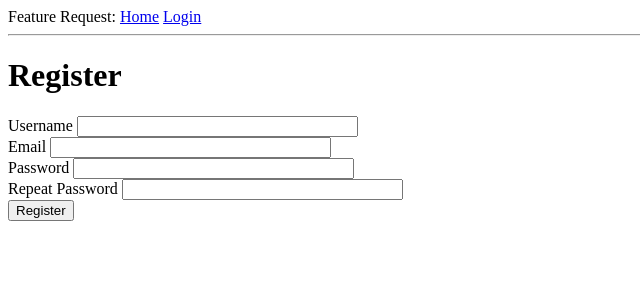
After one commit to lorenz21/Feature-Request-App, a Flask app: page /register in a window 1280 px wide. The commit adds this page. Shown: the top 300 px of the page, without its empty margins (0-640 px from the left). Run offline with Flask 2, Linux system fonts and the light colour scheme.

Commit message:
added user registration

```diff
--- a/featurerequest/app/forms.py
+++ b/featurerequest/app/forms.py
@@ -1,9 +1,29 @@
 from flask_wtf import FlaskForm
 from wtforms import StringField, PasswordField, BooleanField, SubmitField
-from wtforms.validators import DataRequired
+from wtforms.validators import DataRequired, ValidationError, Email, EqualTo
+from app.models import User
 
 class LoginForm(FlaskForm):
     username = StringField('Username', validators=[DataRequired()])
     password = PasswordField('Password', validators=[DataRequired()])
     remember_me = BooleanField('Remember Me')
     submit = SubmitField('Sign In')
+
+class RegistrationForm(FlaskForm):
+    username = StringField('Username', validators=[DataRequired()])
+    email = StringField('Email', validators=[DataRequired(),  Email()])
+    password = PasswordField('Password', validators=[DataRequired()])
+    repeat_password = PasswordField(
+        'Repeat Password', validators=[DataRequired(), EqualTo('password')])
+    submit = SubmitField('Register')
+
+
+    def validate_username(self, username):
+        user = User.query.filter_by(username=username.data).first()
+        if user is not None:
+            raise ValidationError('Please select another username.')
+
+    def validate_email(self, email):
+        user = User.query.filter_by(email=email.data).first()
+        if user is not None:
+            raise ValidationError('Please select another email.')
--- a/featurerequest/app/routes.py
+++ b/featurerequest/app/routes.py
@@ -1,6 +1,6 @@
-from app import app
+from app import app, db
 from flask import render_template, flash, redirect, url_for, request
-from app.forms import LoginForm
+from app.forms import LoginForm, RegistrationForm
 from flask_login import current_user, login_user, logout_user, login_required
 from app.models import User
 from werkzeug.urls import url_parse
@@ -32,3 +32,17 @@ def login():
 def logout():
     logout_user()
     return redirect(url_for('index'))
+
+@app.route('/register', methods=['GET', 'POST'])
+def register():
+    if current_user.is_authenticated:
+        return redirect(url_for('index'))
+    form = RegistrationForm()
+    if form.validate_on_submit():
+        user = User(username=form.username.data, email=form.email.data)
+        user.set_password(form.password.data)
+        db.session.add(user)
+        db.session.commit()
+        flash('Welcome, you are now a registered user.')
+        return redirect(url_for('login'))
+    return render_template('register.html', form=form)
--- a/featurerequest/app/templates/login.html
+++ b/featurerequest/app/templates/login.html
@@ -21,4 +21,5 @@
         <div>{{ form.remember_me() }} {{ form.remember_me.label }}</div>
         <div> {{ form.submit() }}</div>
     </form>
+    <p>New User? <a href="{{ url_for('register') }}">Click to Register</a></p>
 {% endblock %}
--- /dev/null
+++ b/featurerequest/app/templates/register.html
@@ -0,0 +1,37 @@
+{% extends "base.html" %}
+
+{% block content %}
+    <h1>Register</h1>
+    <form action="" method="post">
+        {{ form.hidden_tag() }}
+        <div>
+            {{ form.username.label }}
+            {{ form.username(size=32) }}
+            {% for error in form.username.errors %}
+            <span style="color:red">{{ error }}</span>
+            {% endfor %}
+        </div>
+        <div>
+            {{ form.email.label }}
+            {{ form.email(size=32) }}
+            {% for error in form.email.errors %}
+            <span style="color:red">{{ error }}</span>
+            {% endfor %}
+        </div>
+        <div>
+            {{ form.password.label }}
+            {{ form.password(size=32) }}
+            {% for error in form.password.errors %}
+            <span style="color:red">{{ error }}</span>
+            {% endfor %}
+        </div>
+        <div>
+            {{ form.repeat_password.label }}
+            {{ form.repeat_password(size=32) }}
+            {% for error in form.repeat_password.errors %}
+            <span style="color:red">{{ error }}</span>
+            {% endfor %}
+        </div>
+        <div>{{ form.submit() }}</div>
+    </form>
+{% endblock %}
```
Also changed, not shown: featurerequest/app.db.
